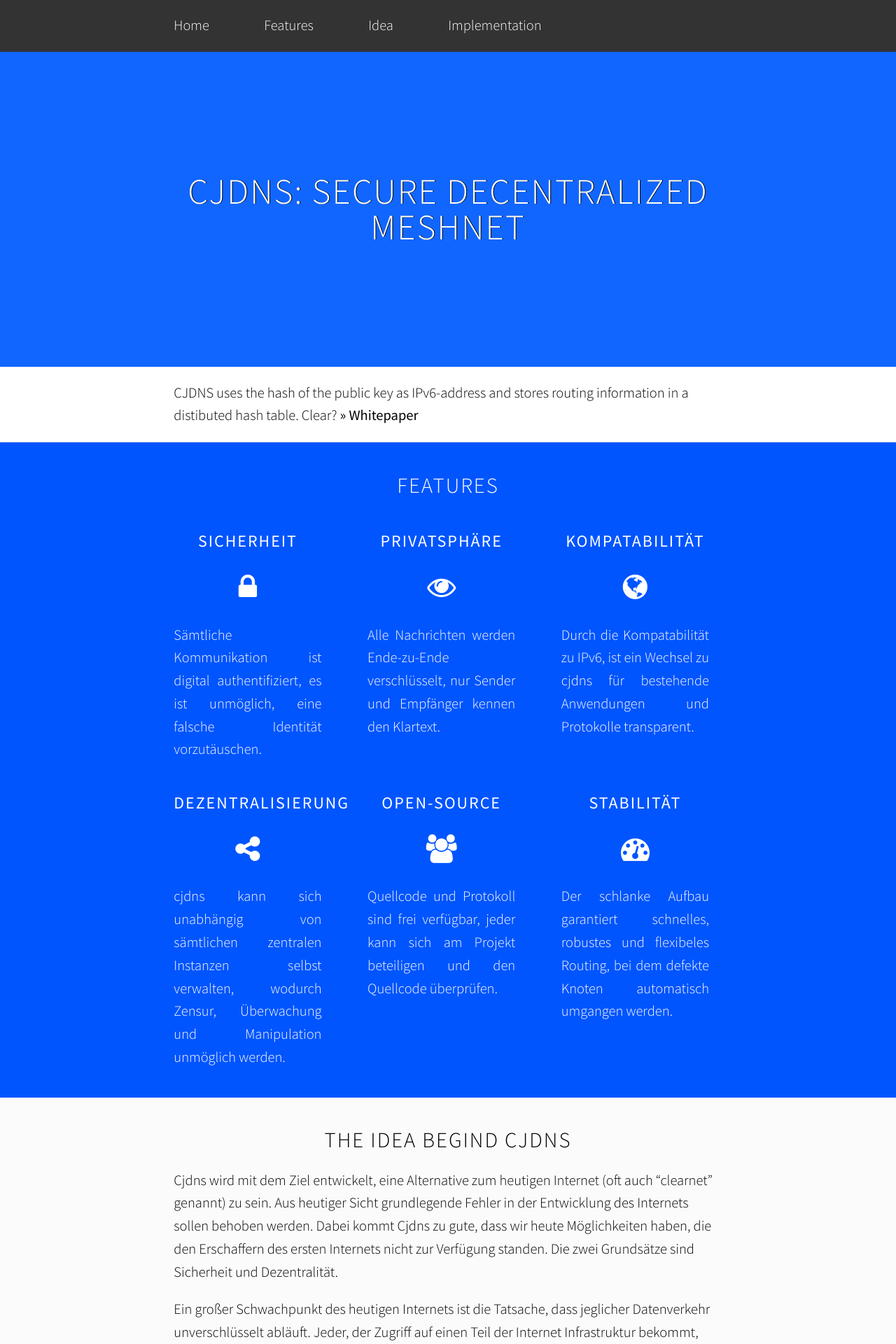
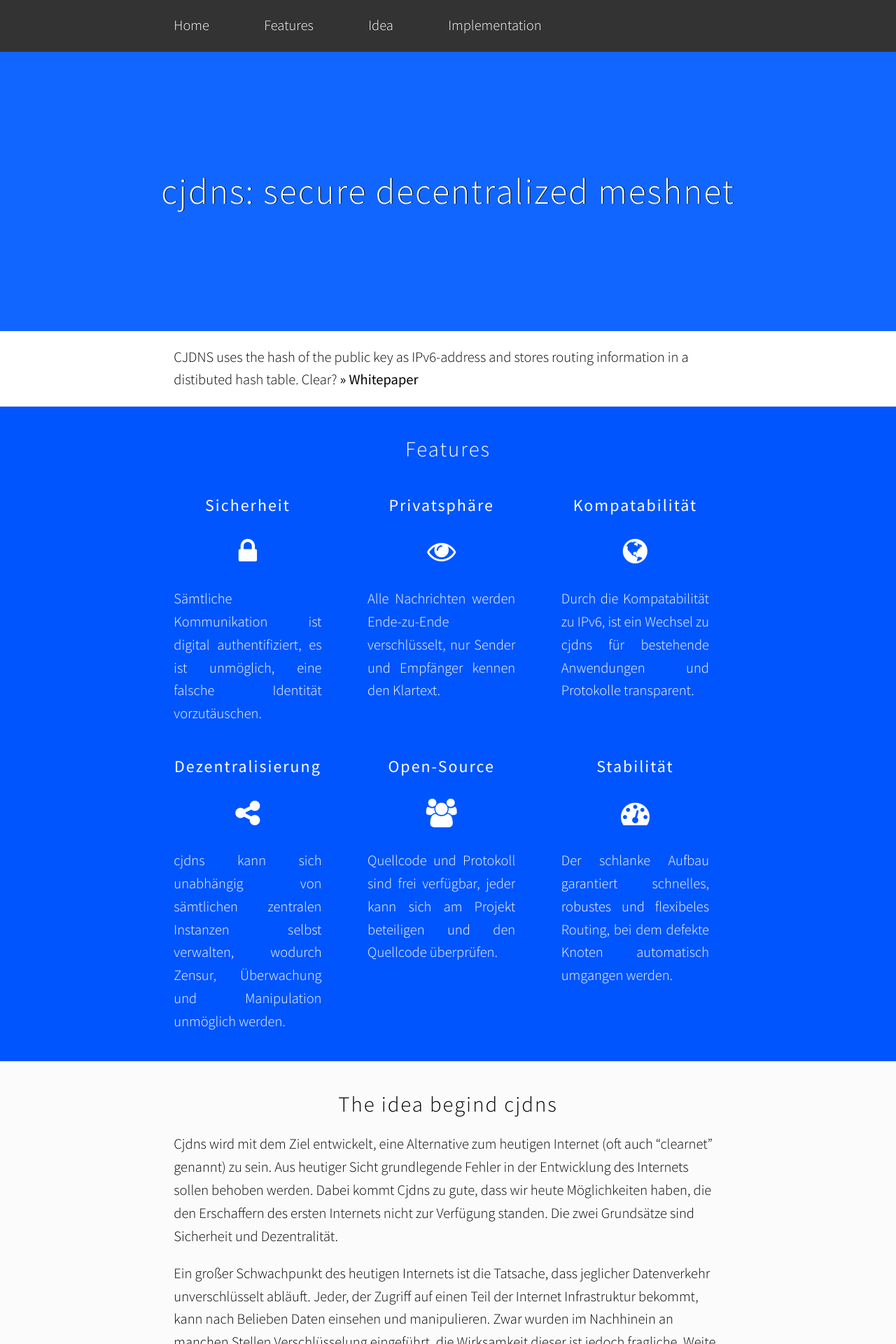
Before and after one commit to mawalu/cjdns-website, a Jekyll site: the page built from index.html, in a window 1280 px wide. Shown: the top 1920 px of the page at 70% size. Built offline with Jekyll 4.4.1, drawn with Linux system fonts in a browser that asks for light colours; nearby versions of some CDN libraries.

Commit message:
Update vendor.sass

```diff
--- a/_sass/vendor.sass
+++ b/_sass/vendor.sass
@@ -8,6 +8,7 @@ body > * > *
 h1, h2, h3, h4, h5, h6
   font-family: "Source Sans Pro", sans-serif
   font-weight: 300
+  text-transform: none
   letter-spacing: 2px
   text-align: center
 
```
